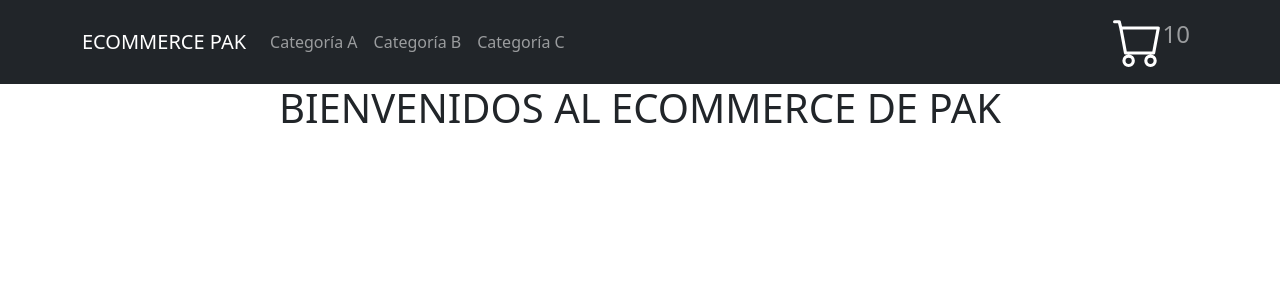
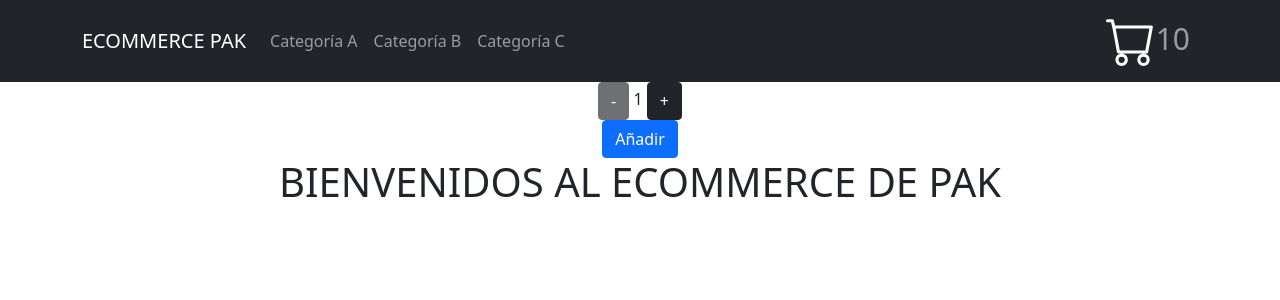
Before and after one commit to PatoK93/ecommerce_patriciokanaszyc, a React (Create React App) app: page / in a window 1280 px wide. Shown: the top 300 px of the page. Built offline with nearby package versions, Linux system fonts and the light colour scheme.

Commit message:
se realizo el desafio de contador

```diff
--- a/src/App.js
+++ b/src/App.js
@@ -1,11 +1,13 @@
 import './App.css';
 import Navbar from './components/Navbar/Navbar';
+import ItemCount from './components/ItemCount/ItemCount';
 import ItemListContainer from './components/ItemListContainer/ItemListContainer';
 
 function App() {
   return (
     <div className="App">
         <Navbar/>
+        <ItemCount/>
         <ItemListContainer greeting="BIENVENIDOS AL ECOMMERCE DE PAK"/>
     </div>
   );
--- a/src/components/CartWidget/CartWidget.css
+++ b/src/components/CartWidget/CartWidget.css
@@ -3,5 +3,6 @@
 }
 
 .contadorCart{
-    font-size: x-large;
+    font-size: 30px;
+    height: 20px;
 }
--- /dev/null
+++ b/src/components/ItemCount/ItemCount.css
@@ -0,0 +1,3 @@
+.botonBloque{
+    display:flex;
+}
--- /dev/null
+++ b/src/components/ItemCount/ItemCount.js
@@ -0,0 +1,41 @@
+import React from 'react';
+import { useState } from 'react';
+import Button from 'react-bootstrap/Button';
+import './ItemCount.css'
+
+const ItemCount = () => {
+  //variables iniciales
+  const valorInicial = 1;
+  const stock = 7;
+
+  //hook de estado
+  const [cantidad, setCantidad] = useState(valorInicial);
+
+  //funciones
+  const agregarProducto = (num) => {
+    setCantidad(cantidad + num);
+  };
+
+  const agregarAlCarrito = (cantidad) => {
+    alert(`Agregaste ${cantidad} productos`);
+  };
+
+  return (
+    <div className='container-fluid'>
+        <div className='row'>
+            <div className='col-sm-12 col-md-12 col-lg-12 col-xl-12 col-xxl-12'>
+                <Button variant="dark" onClick={() => agregarProducto(-1)} disabled={cantidad === valorInicial ? true : null}>-</Button>{" "}
+                <span>{cantidad}</span>{" "}
+                <Button variant="dark" onClick={() => agregarProducto(+1)} disabled={cantidad === stock ? true : null}>+</Button>{" "}
+            </div>
+        </div>
+        <div className='row'>
+            <div className='col-sm-12 col-md-12 col-lg-12 col-xl-12 col-xxl-12'>
+                <Button variant="primary" onClick={() => agregarAlCarrito(cantidad)} disabled={stock === 0 ? true : null} className="botonBloque">Añadir</Button>
+            </div>
+        </div>
+    </div>
+  );
+};
+
+export default ItemCount;
```
